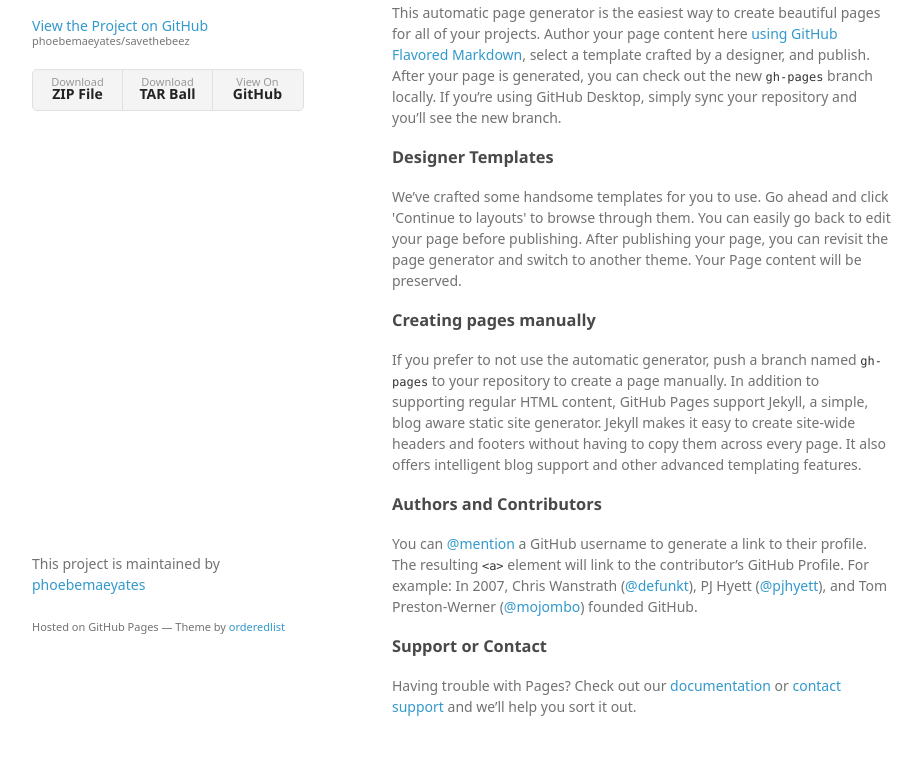
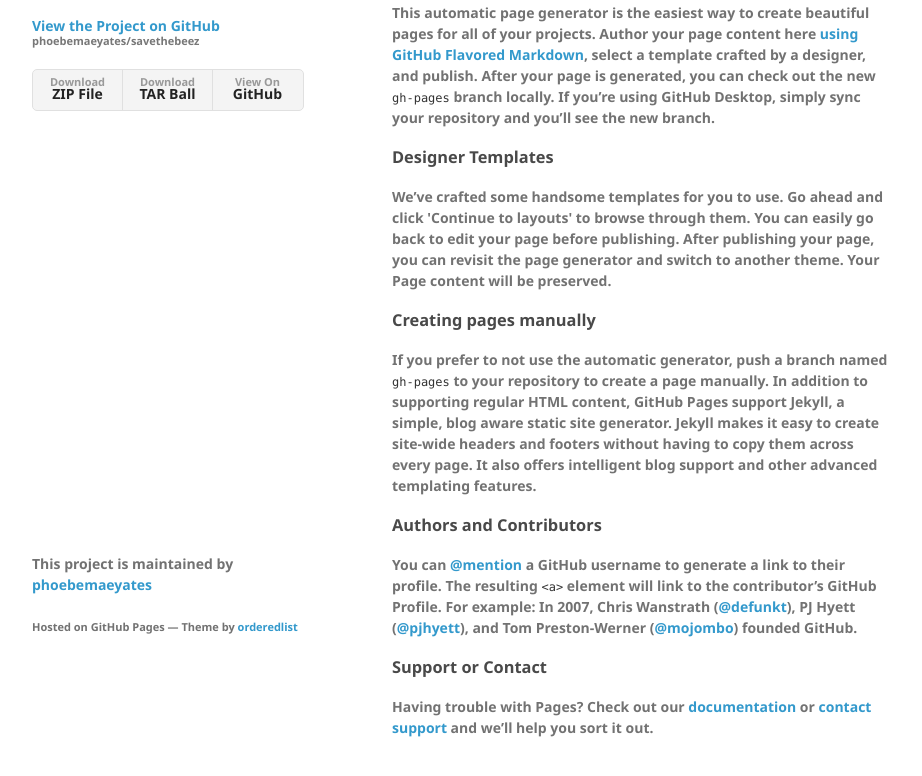
Before and after one commit to phoebemaeyates/savethebeez, a plain HTML site: page index.html in a window 1280 px wide. Shown: the part 94-870 px from the top of the page, without its empty margins (178-1100 px from the left). Drawn offline with Linux system fonts and the light colour scheme; a web font is replaced by a local one.

Commit message:
Update styles.css

```diff
--- a/stylesheets/styles.css
+++ b/stylesheets/styles.css
@@ -1,5 +1,6 @@
 @font-face {
-  font-family: 'Noto Sans';
+  font-family: 'Futura, 'Trebuchet MS', Arial, sans-serif;
+  font-size: 40px;
   font-weight: 400;
   font-style: normal;
   src: url('../fonts/Noto-Sans-regular/Noto-Sans-regular.eot');
```
